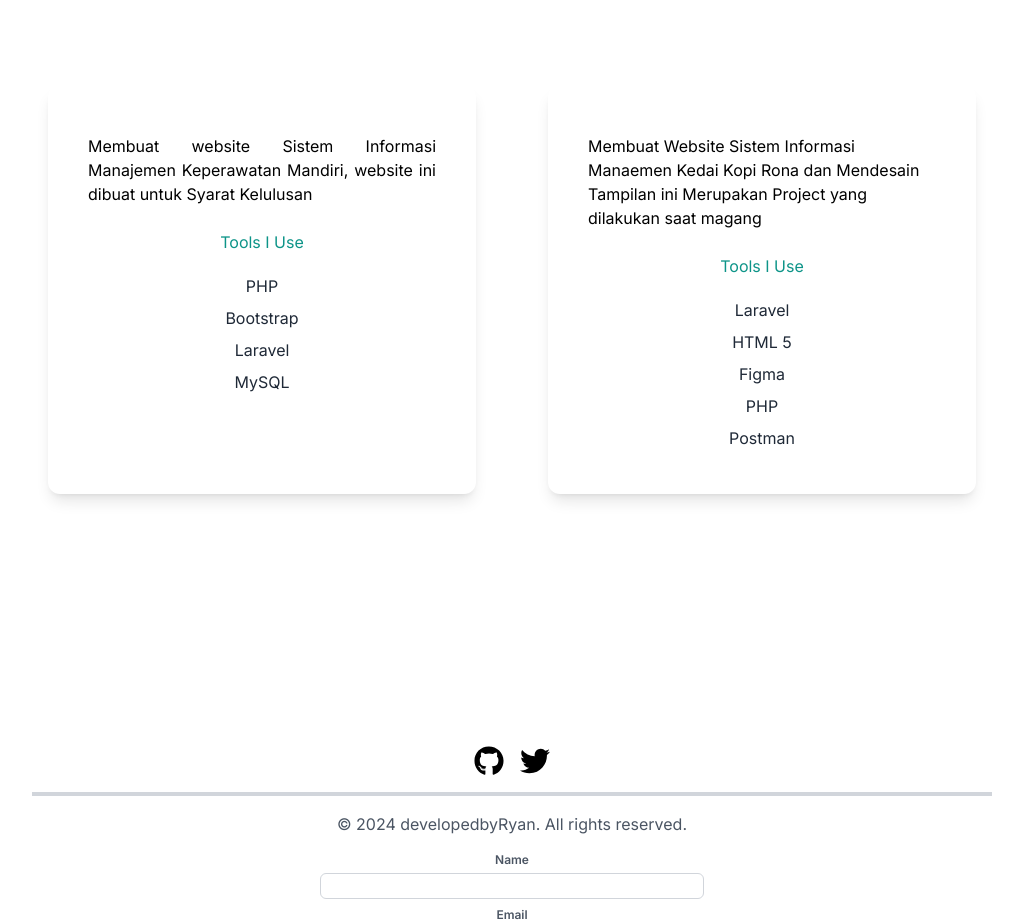
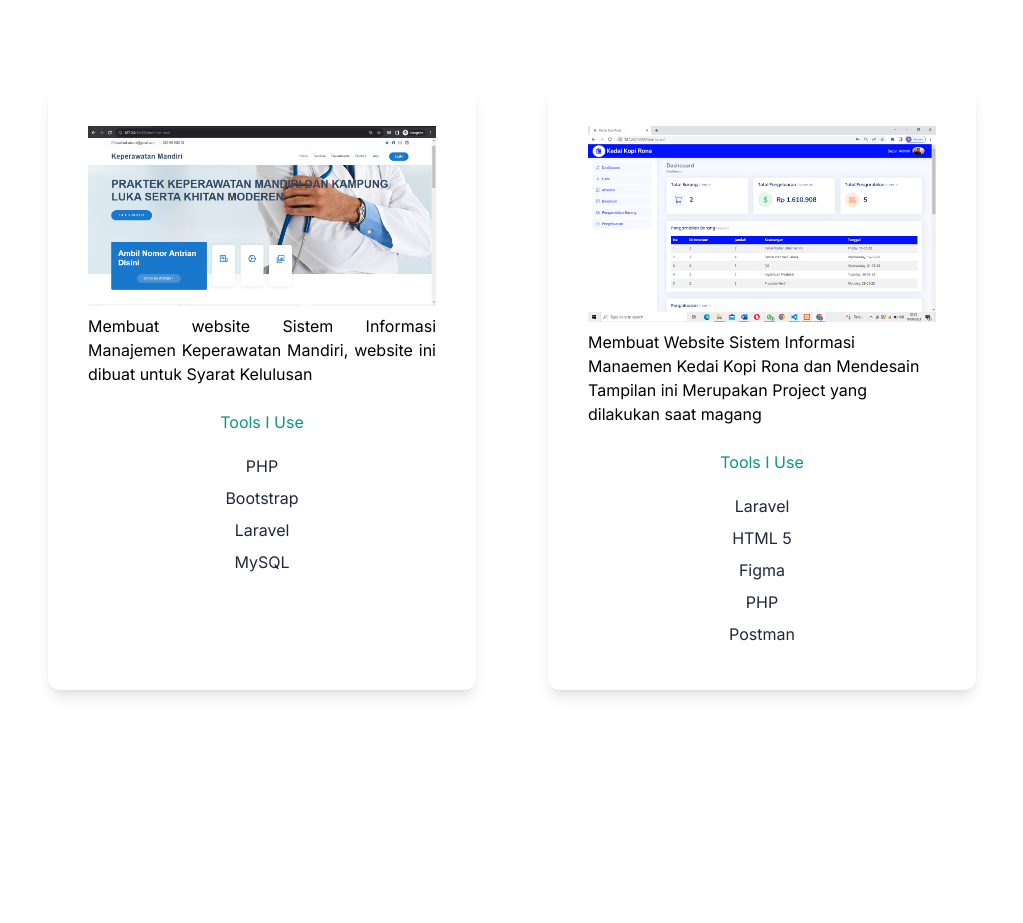
Before and after one commit to Blessfarm00/my-portofolio, a Next.js app: page / in a window 1280 px wide. Shown: the part 2740-3663 px from the top of the page, without its empty margins (128-1151 px from the left). Built offline with nearby package versions, Linux system fonts and the light colour scheme.

Commit message:
change img

```diff
--- a/app/page.js
+++ b/app/page.js
@@ -10,6 +10,8 @@ import { SiPhp, SiLaravel, SiBootstrap, SiPhpmyadmin, SiReact, SiGit, SiCss3 } f
 import Image from 'next/image';
 import deved from "../public/bg-merah.png";
 import code from "../public/code.png";
+import web1 from "../public/web1.png"
+import web2 from "../public/web2.png"
 import { useState } from 'react';
 import { useEffect } from "react";
 import Footer from "./Footer";
@@ -276,6 +278,7 @@ export default function Home() {
                   whileHover={{ scale: 1.1 }}
                   className="basis-1/3 flex-1 shadow-lg p-10 rounded-xl my-10 mx-4 dark:bg-white"
                 >
+                  <Image src={web1} width={500} height={500} className='mx-auto' alt="Picture of the author" />
                   <div className="max-w-md mx-auto">
                     <p className="py-2 text-justify">
                       Membuat website Sistem Informasi Manajemen Keperawatan Mandiri,
@@ -293,6 +296,7 @@ export default function Home() {
                   whileHover={{ scale: 1.1 }}
                   className="basis-1/3 flex-1 shadow-lg p-10 rounded-xl my-10 mx-4 dark:bg-white"
                 >
+                  <Image src={web2} width={500} height={500} className='mx-auto' alt="Picture of the author" />
                   <p className="py-2 text-left">
                     Membuat Website Sistem Informasi Manaemen Kedai Kopi Rona dan Mendesain Tampilan
                     ini Merupakan Project yang dilakukan saat magang
```
